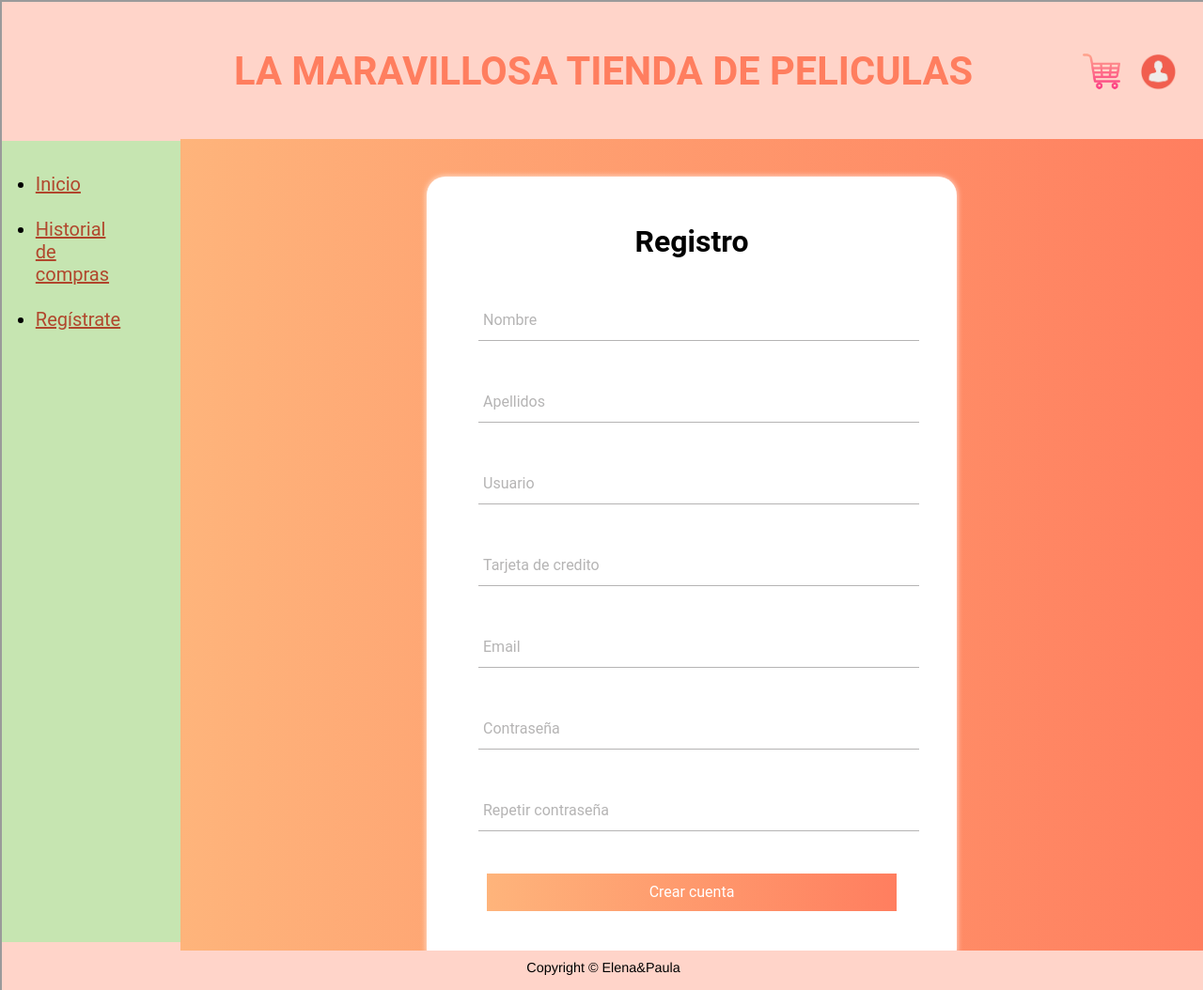
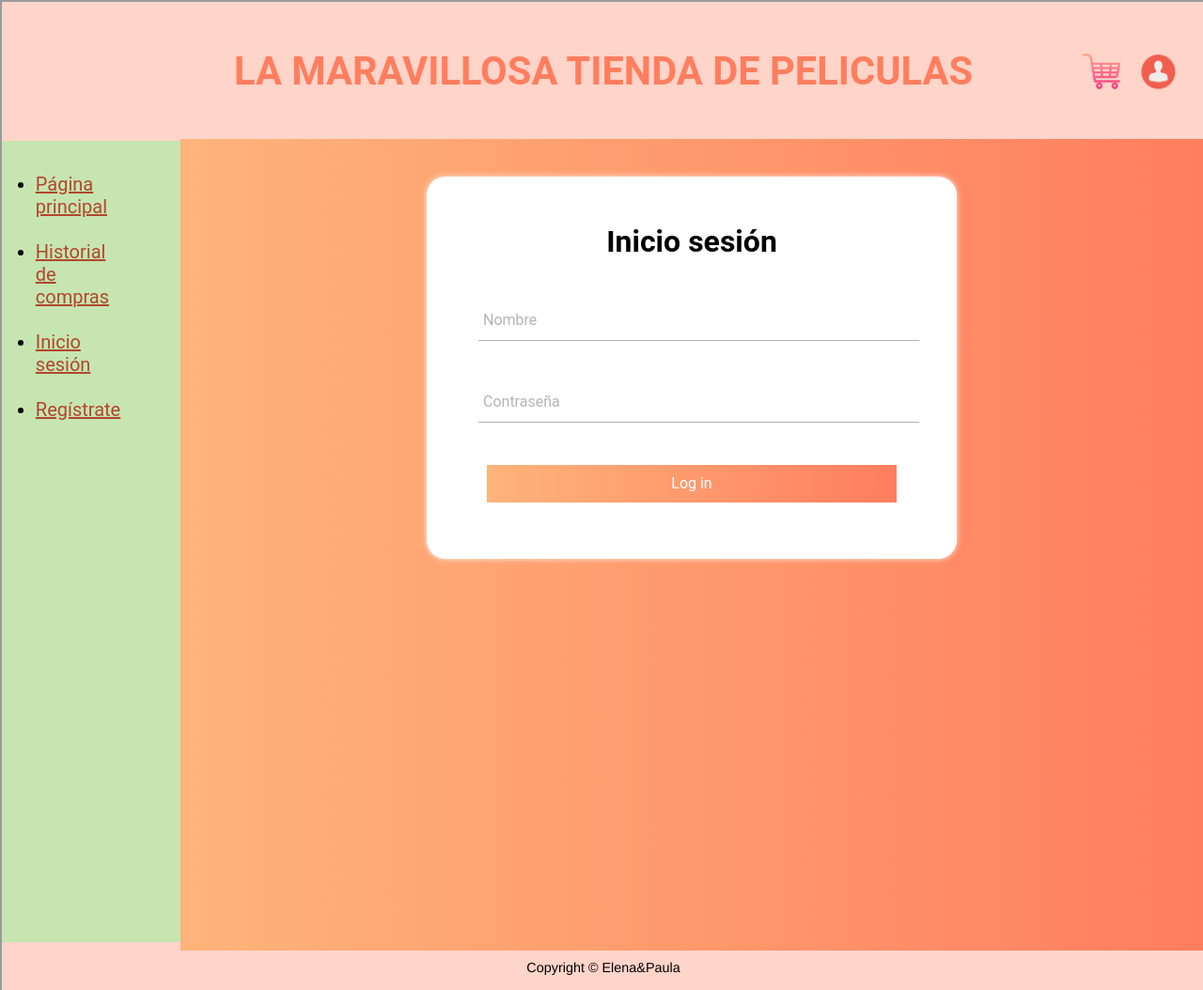
Before and after one commit to pausamlop/SI1, a Flask app: page /acceso in a window 1280 px wide. Shown: the whole page at 94% size. Run offline with Flask 2, Linux system fonts and the light colour scheme.

Commit message:
comprueba registro

```diff
--- a/app/routes.py
+++ b/app/routes.py
@@ -32,25 +32,31 @@ def index():
     return render_template('index.html', title = "Home", movies=catalogue['peliculas'])
 
 @app.route('/acceso', methods=['GET', 'POST'])
-def login():
-    # doc sobre request object en http://flask.pocoo.org/docs/1.0/api/#incoming-request-data
-    if 'username' in request.form:
-        # aqui se deberia validar con fichero .dat del usuario
-        if request.form['username'] == 'pp':
-            session['usuario'] = request.form['username']
-            session.modified=True
-            # se puede usar request.referrer para volver a la pagina desde la que se hizo login
-            return redirect(url_for('principal'))
-        else:
-            # aqui se le puede pasar como argumento un mensaje de login invalido
-            return render_template('registro.html', title = "Registro")
-    else:
-        # se puede guardar la pagina desde la que se invoca
-        session['url_origen']=request.referrer
-        session.modified=True
-        # print a error.log de Apache si se ejecuta bajo mod_wsgi
-        print (request.referrer, file=sys.stderr)
-        return render_template('registro.html', title = "Registro")
+def acceso():
+    # # doc sobre request object en http://flask.pocoo.org/docs/1.0/api/#incoming-request-data
+    # if 'username' in request.form:
+    #     # aqui se deberia validar con fichero .dat del usuario
+    #     if request.form['username'] == 'pp':
+    #         session['usuario'] = request.form['username']
+    #         session.modified=True
+    #         # se puede usar request.referrer para volver a la pagina desde la que se hizo login
+    #         return redirect(url_for('principal'))
+    #     else:
+    #         # aqui se le puede pasar como argumento un mensaje de login invalido
+    #         return render_template('registro.html', title = "Registro")
+    # else:
+    #     # se puede guardar la pagina desde la que se invoca
+    #     session['url_origen']=request.referrer
+    #     session.modified=True
+    #     # print a error.log de Apache si se ejecuta bajo mod_wsgi
+    #     print (request.referrer, file=sys.stderr)
+    return render_template('acceso.html', title = "Acceso")
+
+@app.route('/registro', methods=['GET', 'POST'])
+def registro():
+    return render_template('registro.html', title = "Registro")
+
+
 
 @app.route('/logout', methods=['GET', 'POST'])
 def logout():
--- a/app/templates/acceso.html
+++ b/app/templates/acceso.html
@@ -7,9 +7,11 @@
 
 </head>
 
+
+<!-- Actualizadas las urls -->
 <body>
     <iframe src="{{ url_for('frame') }}"></iframe>
-    <form action="" method="POST" id="form">
+    <form action="{{ url_for('acceso') }}" method="POST" id="form">
         <div class="form">
             <h1>Inicio sesión</h1>
             <div class="grupo">
@@ -17,7 +19,7 @@
                 <label for="">Nombre</label>
             </div>
             <div class="grupo">
-                <input type="password" name="" id="name" required><span class="barra"></span>
+                <input type="password" name="" id="pass" required><span class="barra"></span>
                 <label for="">Contraseña</label>
             </div>
 
--- a/app/templates/frame.html
+++ b/app/templates/frame.html
@@ -19,11 +19,13 @@
         <nav>
             <ul>
               <br>
-              <li><a href="#">Inicio</a></li>
+              <li><a href="{{ url_for('principal') }}">Página principal</a></li>
               <br>
               <li><a href="#">Historial de compras</a></li>
               <br>
-              <li><a href="registro.html">Regístrate</a></li>
+              <li><a href="{{ url_for('acceso') }}">Inicio sesión</a></li>
+              <br>
+              <li><a href="{{ url_for('registro') }}">Regístrate</a></li>
             </ul>
           </nav>
     </div>
@@ -31,9 +33,6 @@
     <div class="content">
     </div>
 
-    <!--Este va a ser para el estilo de la ventana de registro-->
-    <div class="form">
-    </div>
 
     <footer>
         <p> Copyright © Elena&Paula </p>
--- a/app/templates/registro.html
+++ b/app/templates/registro.html
@@ -9,58 +9,47 @@
 
 <body>
     <iframe src="{{ url_for('frame') }}"></iframe>
-    <form action="" method="POST" id="form">
+    <form action="{{ url_for('registro') }}" method="POST" id="form">
+
         <div class="form">
             <h1>Registro</h1>
 
             <div class="grupo">
-                <input type="text" name="" id="name" required><span class="barra"></span>
-                <label for="">Nombre</label>
-            </div>
-
-            <div class="grupo">
-                <input type="text" name="" id="name" required><span class="barra"></span>
-                <label for="">Apellidos</label>
-            </div>
-
-            <div class="grupo">
-                <input type="text" name="" id="name" required><span class="barra"></span>
+                <input type="text" name="" id="nameusuario" minlength="5" required><span class="barra"></span>
                 <label for="">Usuario</label>
             </div>
 
             <div class="grupo">
-                <input type="text" name="" id="name" required><span class="barra"></span>
-                <label for="">Tarjeta de credito</label>
-            </div>
-
-            <div class="grupo">
-                <input type="text" name="" id="name" required><span class="barra"></span>
+                <input type="text" name="" id="email" required><span class="barra"></span>
                 <label for="">Email</label>
             </div>
 
             <div class="grupo">
-                <input type="password" name="" id="name" required><span class="barra"></span>
+                <input type="text" name="" id="tarjeta" minlength="16" maxlength="16" required><span class="barra"></span>
+                <label for="">Tarjeta de crédito</label>
+            </div>
+
+            <div class="grupo">
+                <input type="text" name="" id="direccion" maxlength="50" required><span class="barra"></span>
+                <label for="">Dirección de envío</label>
+            </div>
+
+            <div class="grupo">
+                <input type="password" name="" id="pass1" minlength="6" required><span class="barra"></span>
                 <label for="">Contraseña</label>
             </div>
 
             <div class="grupo">
-                <input type="password" name="" id="name" required><span class="barra"></span>
+                <input type="password" name="" id="pass2" minlength="6" required><span class="barra"></span>
                 <label for="">Repetir contraseña</label>
             </div>
 
-
-            <!-- <div class="grupo">
-                <input type="text" name="" id="name" required><span class="barra"></span>
-                <label for="">Nombre</label>
-            </div>
-            <div class="grupo">
-                <input type="password" name="" id="name" required><span class="barra"></span>
-                <label for="">Contraseña</label>
-            </div> -->
 
             <button type="submit">Crear cuenta</button>
         </div>
     </form>
 
+    <script type="text/javascript" src="../static/javascript/registro.js"></script>
+
 </body>
 </html>
```
Also changed, not shown: app/static/javascript/registro.js (added), 2 other files.
